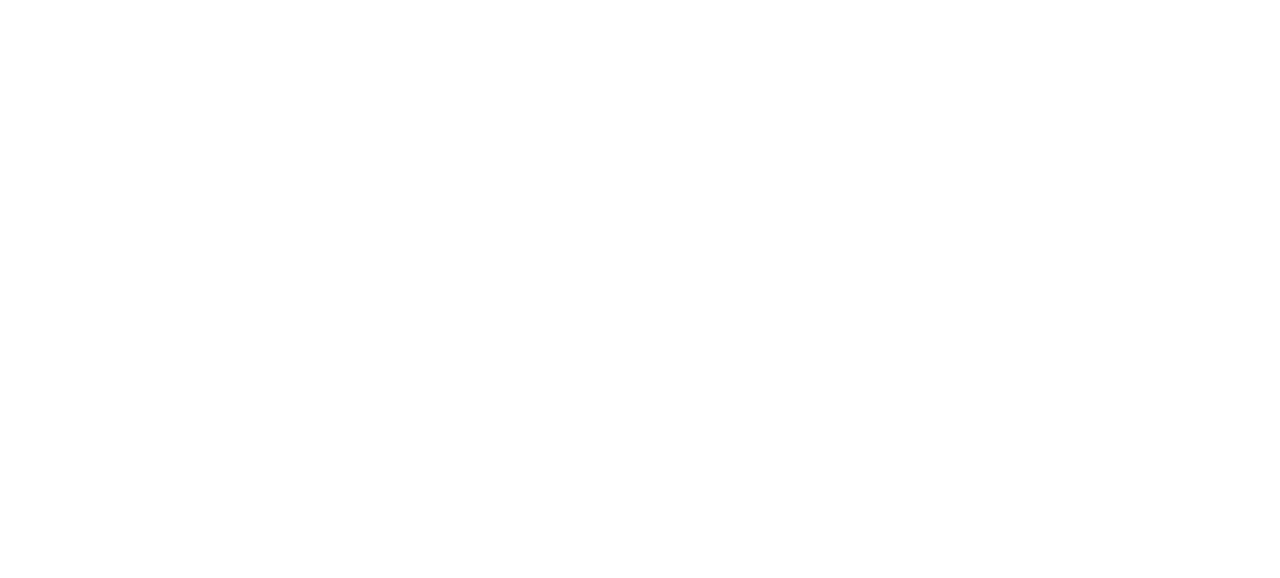
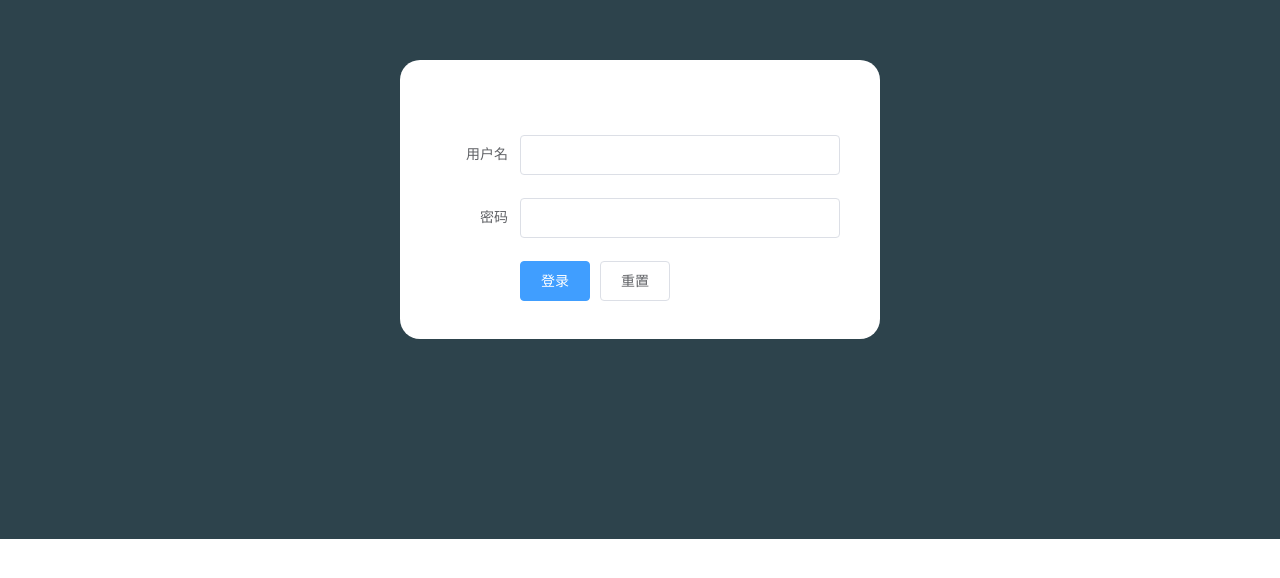
Before and after one commit to zoujiuming/vue-program, a Vue app: page /#/login in a window 1280 px wide. Shown: the part 140-718 px from the top of the page. Built offline with nearby package versions, Linux system fonts and the light colour scheme.

Commit message:
添加了login组件样式

```diff
--- a/package.json
+++ b/package.json
@@ -9,6 +9,7 @@
   },
   "dependencies": {
     "core-js": "^2.6.5",
+    "element-ui": "^2.10.1",
     "vue": "^2.6.10",
     "vue-router": "^3.0.7"
   },
--- a/src/App.vue
+++ b/src/App.vue
@@ -7,5 +7,17 @@
 </template>
 
 <style lang="less">
-
+ * {
+   margin: 0;
+   padding: 0;
+   list-style: none;
+ }
+ html,body {
+  height: 100%;
+  width: 100%;
+}
+#app {
+  height: 100%;
+  width: 100%;
+}
 </style>
--- a/src/components/Index.vue
+++ b/src/components/Index.vue
@@ -1,10 +1,20 @@
 <template>
-  <div>这是首页</div>
+  <div>这是首页
+    <el-button type="success" plain>这是按钮</el-button>
+    <el-button type="danger" round>确认</el-button>
+     <el-switch v-model="value" active-color="#13ce66"
+  inactive-color="#ff4949"></el-switch>
+  </div>
+
 </template>
 
 <script>
 export default {
-
+  data () {
+    return {
+      value: false
+    }
+  }
 }
 </script>
 
--- a/src/components/Login.vue
+++ b/src/components/Login.vue
@@ -1,13 +1,56 @@
 <template>
-  <div class="login ">这是登录组件</div>
+<div class="login">
+  <el-form ref="form" :model="form" label-width="80px">
+    <el-form-item label="用户名">
+      <el-input v-model="form.name"></el-input>
+    </el-form-item>
+    <el-form-item label="密码">
+      <el-input v-model="form.name"></el-input>
+    </el-form-item>
+    <el-form-item>
+      <el-button type="primary">登录</el-button>
+      <el-button>重置</el-button>
+    </el-form-item>
+  </el-form>
+    </div>
 </template>
 
 <script>
 export default {
-
+  data () {
+    return {
+      form: {
+        name: ''
+      }
+    }
+  }
 }
 </script>
 
-<style>
-
+<style lang="less">
+.login {
+  width: 100%;
+  height: 100%;
+  background-color: #2d434c;
+  overflow: hidden;
+  .el-form {
+    width: 400px;
+    padding: 75px 40px 15px 40px;
+    background-color: #fff;
+    margin: 200px auto;
+    border-radius: 20px;
+    position: relative;
+    img {
+      position: absolute;
+      top: -80px;
+      left: 50%;
+      transform: translateX(-50%);
+      border-radius: 50%;
+      border: 10px solid #fff;
+    }
+  }
+  .reset {
+    margin-left: 80px;
+  }
+}
 </style>
--- a/src/main.js
+++ b/src/main.js
@@ -1,6 +1,10 @@
 import Vue from 'vue'
+import ElementUI from 'element-ui'
+import 'element-ui/lib/theme-chalk/index.css'
 import App from './App.vue'
 import router from './router'
+
+Vue.use(ElementUI)
 
 Vue.config.productionTip = false
 
--- a/src/router.js
+++ b/src/router.js
@@ -6,7 +6,8 @@
 
 const router = new VueRouter({
   routes: [
-    { path: '/', component: Login },
+    { path: '/', redirect: '/login' },
+    { path: '/login', component: Login },
     { path: '/index', component: Index }
   ]
 })
```
Also changed, not shown: 1 other file (tests, documents, lock files or other folders).
